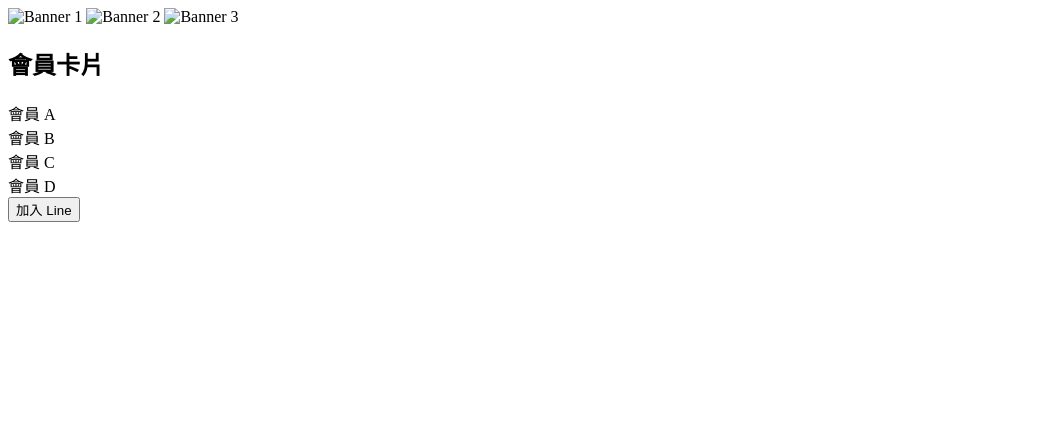
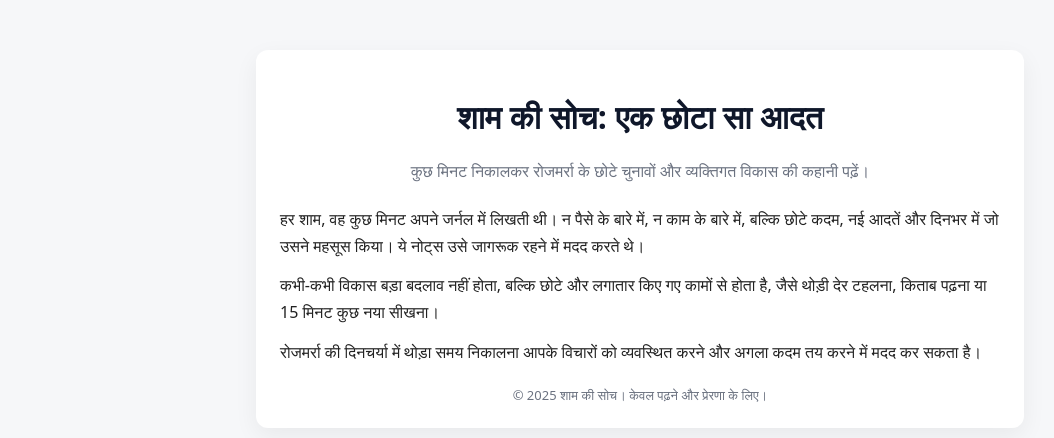
Before and after one commit to liuhongliang11895/26, a plain HTML site: page index.html in a window 1280 px wide. Shown: the whole page, without its empty margins (0-1054 px from the left). Drawn offline with Linux system fonts and the light colour scheme.

Commit message:
Update index.html

```diff
--- a/index.html
+++ b/index.html
@@ -1,52 +1,30 @@
 <!DOCTYPE html>
-<html lang="zh-Hant">
+<html lang="hi">
 <head>
-  <meta charset="UTF-8">
-  <meta name="viewport" content="width=device-width, initial-scale=1.0">
-  <title>會員專區</title>
-  <link rel="stylesheet" href="static/css/style.css">
-
-  <!-- Facebook Pixel Code -->
-  <script>
-    !function(f,b,e,v,n,t,s)
-    {if(f.fbq)return;n=f.fbq=function(){n.callMethod?
-    n.callMethod.apply(n,arguments):n.queue.push(arguments)};
-    if(!f._fbq)f._fbq=n; n.push=n; n.loaded=!0; n.version='2.0';
-    n.queue=[]; t=b.createElement(e); t.async=!0;
-    t.src=v; s=b.getElementsByTagName(e)[0];
-    s.parentNode.insertBefore(t,s)}(window, document,'script',
-    'https://connect.facebook.net/en_US/fbevents.js');
-    fbq('init', '你的-Pixel-ID');
-    fbq('track', 'PageView');
-  </script>
+<meta charset="UTF-8">
+<meta name="viewport" content="width=device-width, initial-scale=1.0">
+<title>शाम की सोच</title>
+<meta name="description" content="एक छोटा सा कहानी रोजमर्रा की दिनचर्या, व्यक्तिगत विकास और छोटे चुनावों के बारे में। सुरक्षित सामग्री।">
+<style>
+  body{margin:0;font-family:'Noto Sans',sans-serif;background:#f6f7f9;color:#111;}
+  .container{max-width:720px;margin:50px auto;padding:24px;background:#fff;border-radius:12px;box-shadow:0 8px 24px rgba(0,0,0,0.06);}
+  h1{text-align:center;color:#0f172a;}
+  p.lead{text-align:center;color:#6b7280;margin-top:8px;margin-bottom:24px;}
+  article{line-height:1.7;font-size:16px;color:#222;}
+  article p{margin:12px 0;}
+  footer{margin-top:20px;text-align:center;font-size:13px;color:#6b7280;}
+</style>
 </head>
 <body>
-
-  <!-- 頂部 Banner 輪播 -->
-  <div class="carousel">
-    <div class="slides">
-      <img src="static/picture/banner1.jpg" alt="Banner 1">
-      <img src="static/picture/banner2.jpg" alt="Banner 2">
-      <img src="static/picture/banner3.jpg" alt="Banner 3">
-    </div>
+  <div class="container">
+    <h1>शाम की सोच: एक छोटा सा आदत</h1>
+    <p class="lead">कुछ मिनट निकालकर रोजमर्रा के छोटे चुनावों और व्यक्तिगत विकास की कहानी पढ़ें।</p>
+    <article>
+      <p>हर शाम, वह कुछ मिनट अपने जर्नल में लिखती थी। न पैसे के बारे में, न काम के बारे में, बल्कि छोटे कदम, नई आदतें और दिनभर में जो उसने महसूस किया। ये नोट्स उसे जागरूक रहने में मदद करते थे।</p>
+      <p>कभी-कभी विकास बड़ा बदलाव नहीं होता, बल्कि छोटे और लगातार किए गए कामों से होता है, जैसे थोड़ी देर टहलना, किताब पढ़ना या 15 मिनट कुछ नया सीखना।</p>
+      <p>रोजमर्रा की दिनचर्या में थोड़ा समय निकालना आपके विचारों को व्यवस्थित करने और अगला कदम तय करने में मदद कर सकता है।</p>
+    </article>
+    <footer>© 2025 शाम की सोच। केवल पढ़ने और प्रेरणा के लिए।</footer>
   </div>
-
-  <!-- 會員卡片 -->
-  <section class="member-section">
-    <h2>會員卡片</h2>
-    <div class="member-grid">
-      <div class="card">會員 A</div>
-      <div class="card">會員 B</div>
-      <div class="card">會員 C</div>
-      <div class="card">會員 D</div>
-    </div>
-  </section>
-
-  <!-- Line 按鈕 -->
-  <div class="line-btn">
-    <button onclick="addLine()">加入 Line</button>
-  </div>
-
-  <script src="static/js/script.js"></script>
 </body>
 </html>
```
